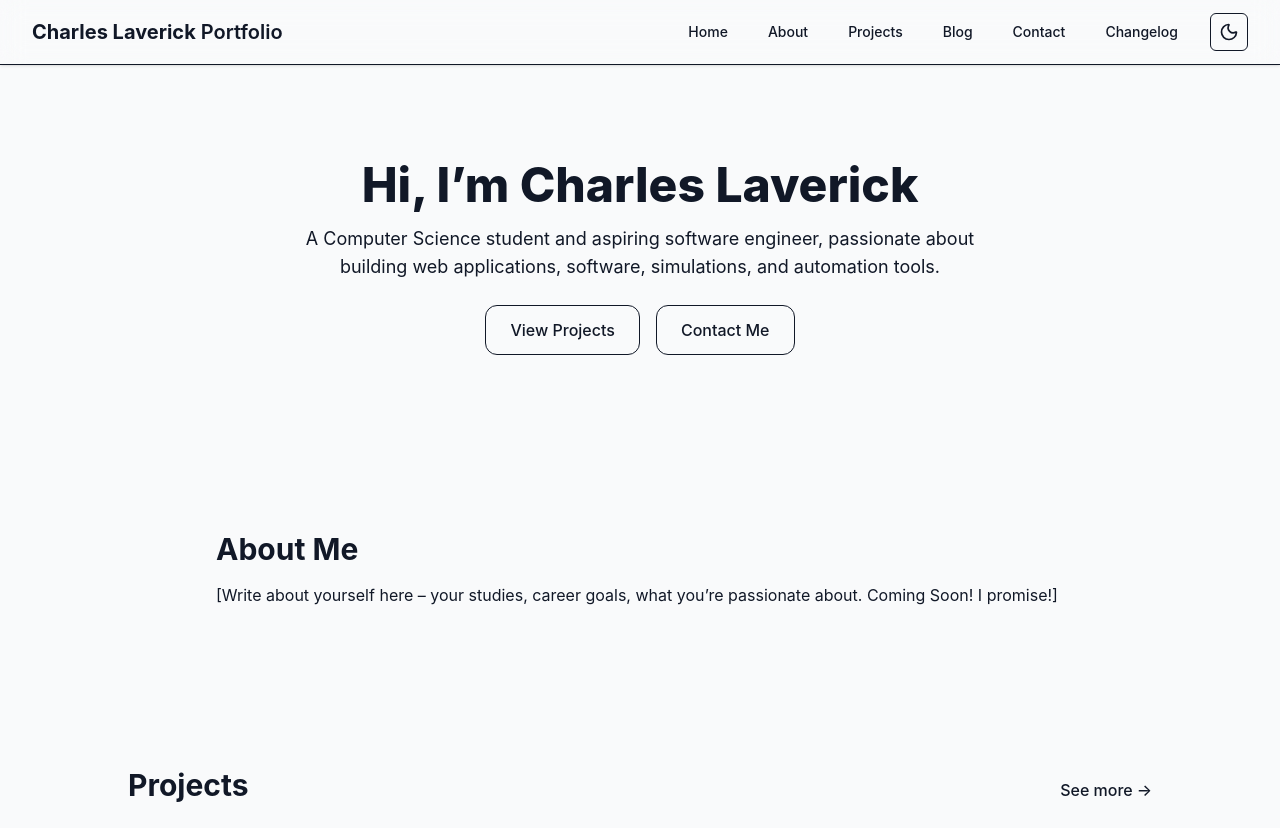
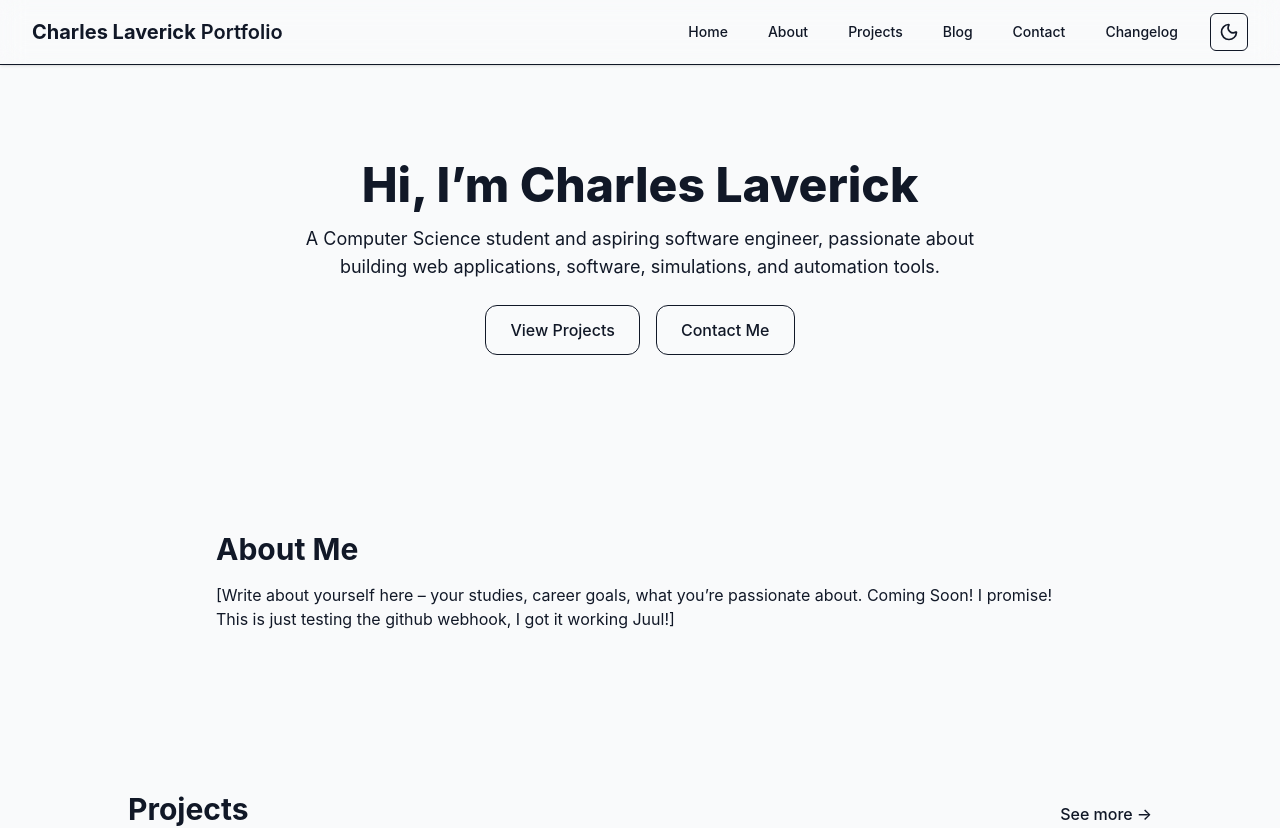
Before and after one commit to ctlaverick/PortfolioWebsite, a Next.js app: page / in a window 1280 px wide. Shown: the top 828 px of the page. Built offline with nearby package versions, Linux system fonts and the light colour scheme.

Commit message:
github webhook test 3

```diff
--- a/src/app/page.tsx
+++ b/src/app/page.tsx
@@ -34,7 +34,7 @@ export default function HomePage() {
         <h2 className="text-3xl font-bold mb-4">About Me</h2>
         <p className="text-muted-foreground">
           [Write about yourself here – your studies, career goals, what you’re
-          passionate about. Coming Soon! I promise!]
+          passionate about. Coming Soon! I promise! This is just testing the github webhook, I got it working Juul!]
         </p>
       </section>
 
```
